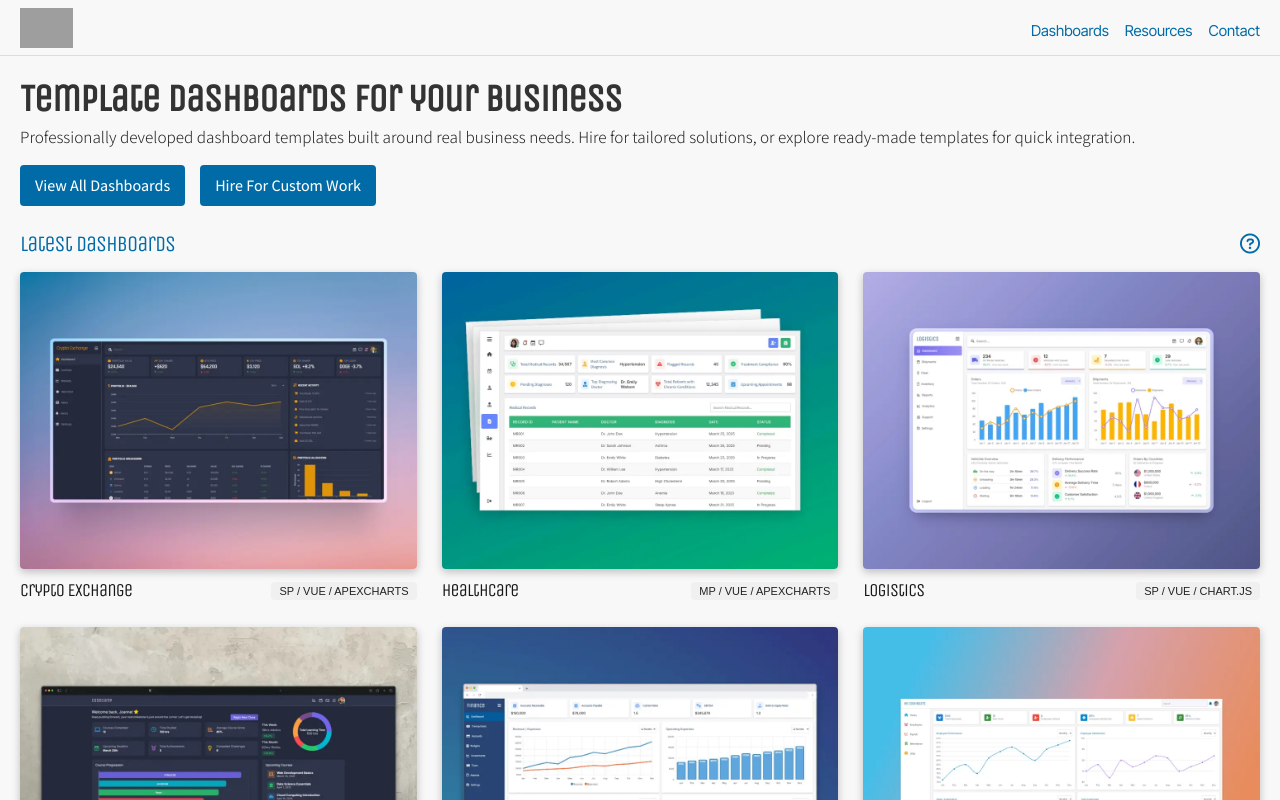
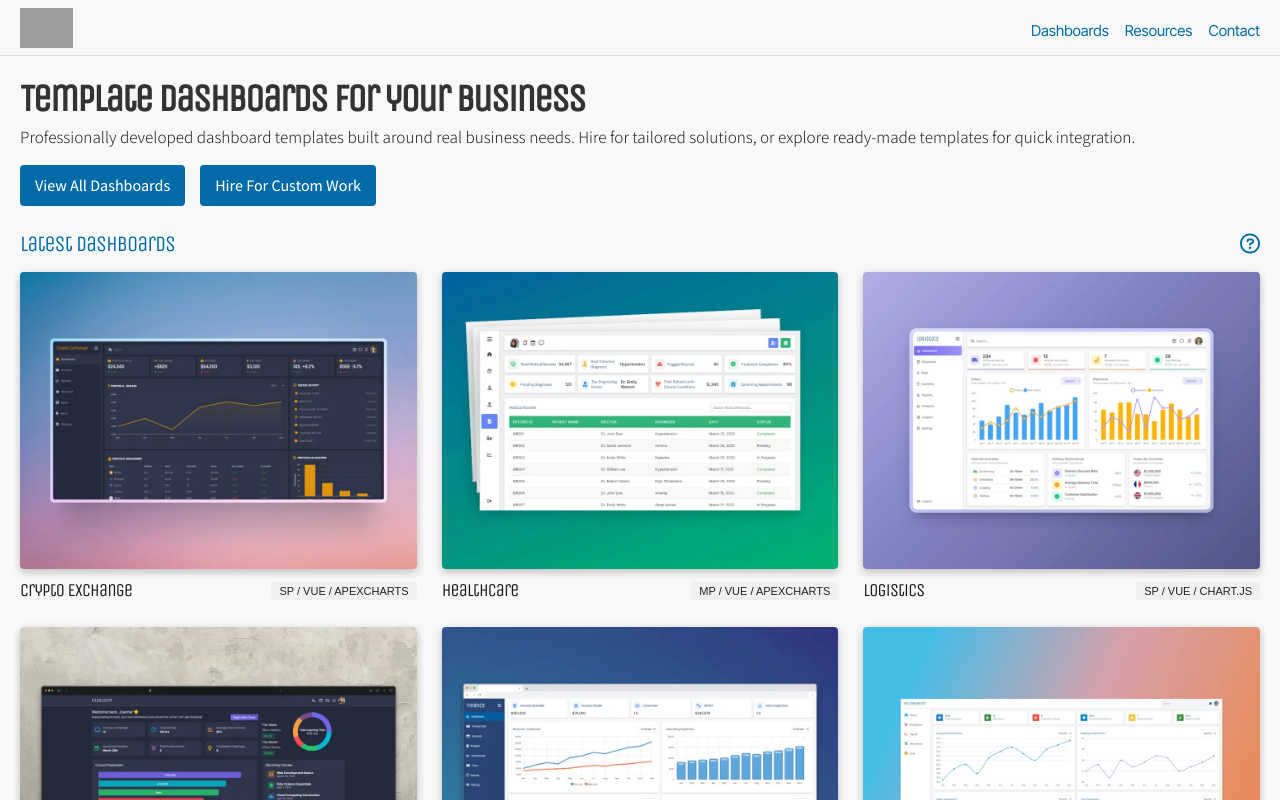
Before and after one commit to joseph-johnson27001/dashboard-website, a Vue app: page / in a window 1280 px wide. Shown: the top 800 px of the page. Built offline with nearby package versions, Linux system fonts and the light colour scheme; grey boxes are pictures that could not be loaded.

Commit message:
Updated heading letter spacing

```diff
--- a/src/App.vue
+++ b/src/App.vue
@@ -49,17 +49,5 @@ body {
   font-weight: 500 !important;
 }
 
-/* Global style file — NOT scoped */
-@-moz-document url-prefix() {
-  .hero h1 {
-    letter-spacing: -3px !important;
-  }
-}
 
-/* Safari-specific override */
-@supports (-webkit-touch-callout: none) {
-  .hero h1 {
-    letter-spacing: -3px !important;
-  }
-}
 </style>
--- a/src/views/HomePage.vue
+++ b/src/views/HomePage.vue
@@ -224,7 +224,7 @@ export default {
   font-size: 38px;
   font-family: "Unica One", cursive;
   color: #333;
-  letter-spacing: -1px;
+  letter-spacing: -2px;
   margin-bottom: 0px;
   padding-bottom: 0;
   margin-top: 10px;
@@ -322,6 +322,15 @@ export default {
   }
 }
 
+/* Global style file — NOT scoped */
+@-moz-document url-prefix() {
+  .hero h1 {
+    letter-spacing: -2px !important;
+  }
+}
+
+
+
 /* Fade-in Animation */
 @keyframes fadeIn {
   from {
```
